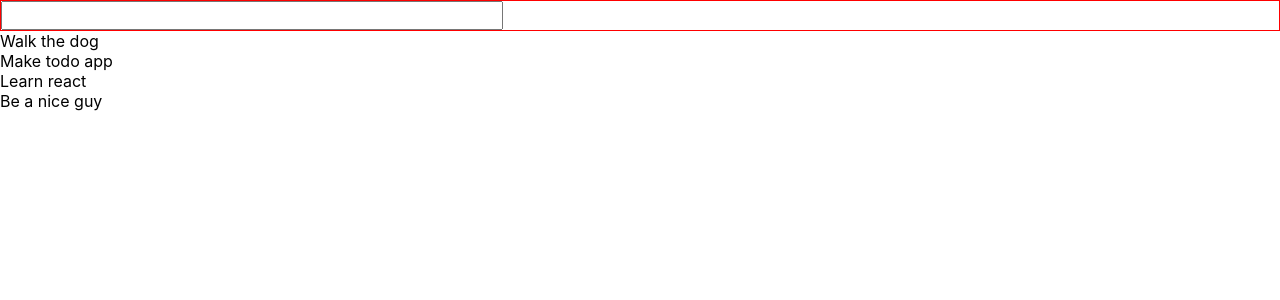
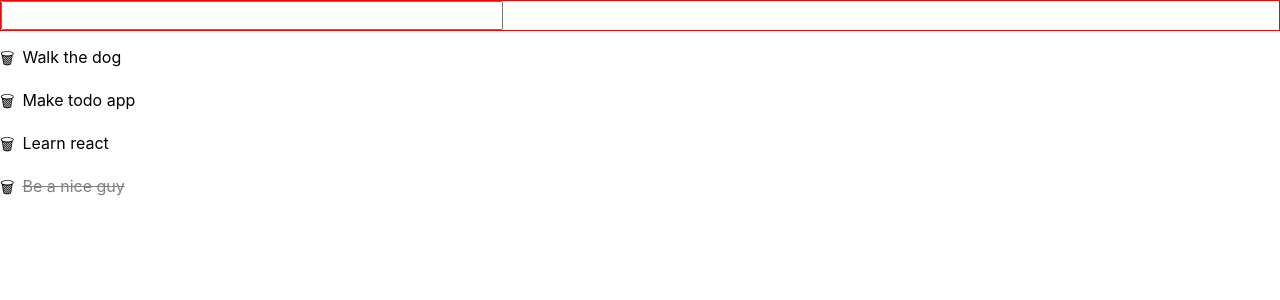
Before and after one commit to flagoon/todoApp, a React (Create React App) app: page / in a window 1280 px wide. Shown: the top 300 px of the page. Built offline with nearby package versions, Linux system fonts and the light colour scheme.

Commit message:
Added functionality for todo items.

```diff
--- /dev/null
+++ b/src/compoConto/Todos/DisableButton.tsx
@@ -0,0 +1,21 @@
+import * as React from 'react';
+import styled from 'styled-components';
+
+interface IProps {
+  className: string;
+  onClick: (e: React.MouseEvent<HTMLDivElement>, id: number) => void;
+  todoId: number;
+}
+
+export const DisableButton = ({ className, onClick, todoId }: IProps) => {
+  return (
+    <div className={className} onClick={e => onClick(e, todoId)}>
+      🗑
+    </div>
+  );
+};
+
+export const StyledDisableButton = styled(DisableButton)`
+  margin-right: 0.5rem;
+  cursor: pointer;
+`;
--- a/src/compoConto/Todos/TodoContainer.tsx
+++ b/src/compoConto/Todos/TodoContainer.tsx
@@ -1,16 +1,53 @@
 import * as React from 'react';
 import { ITodoItem } from '../../data/todo-list';
+import { StyledTodoItem } from './TodoItem';
+import styled from 'styled-components';
+import { StyledDisableButton } from './DisableButton';
 
 interface IProps {
   todoList: ITodoItem[];
 }
 
+const onClick = (e: React.MouseEvent<HTMLDivElement>, id: number) => {
+  e.preventDefault();
+  console.log(id);
+};
+
 export const TodoList = ({ todoList }: IProps) => {
   return (
-    <>
+    <TodoListArea>
       {todoList.map((el: ITodoItem, index: number) => {
-        return <div key={index}>{el.name}</div>;
+        return (
+          <TodoItemArea key={index}>
+            <StyledTodoItem
+              todoId={index}
+              isDone={el.isDone}
+              className="todoItem"
+            >
+              {el.name}
+            </StyledTodoItem>
+            <StyledDisableButton
+              className="styledDisableButton"
+              onClick={onClick}
+              todoId={index}
+            />
+          </TodoItemArea>
+        );
       })}
-    </>
+    </TodoListArea>
   );
 };
+
+const TodoListArea = styled.ul`
+  list-style-position: outside;
+  list-style-type: none;
+  padding: 0;
+  user-select: none;
+`;
+
+const TodoItemArea = styled.div`
+  display: flex;
+  flex-direction: row-reverse;
+  justify-content: flex-end;
+  margin: 1rem 0;
+`;
--- /dev/null
+++ b/src/compoConto/Todos/TodoItem.tsx
@@ -0,0 +1,26 @@
+import * as React from 'react';
+import styled from 'styled-components';
+
+interface IProps {
+  children: React.ReactNode;
+  todoId: number;
+  isDone: boolean;
+  className: string;
+}
+
+export const TodoItem = ({ todoId, children, className }: IProps) => {
+  return (
+    <li data-id={todoId} className={className}>
+      {children}
+    </li>
+  );
+};
+
+export const StyledTodoItem = styled(TodoItem)`
+  color: ${({ isDone }: IProps) => (isDone ? 'gray' : 'black')};
+  text-decoration: ${({ isDone }: IProps) =>
+    isDone ? 'line-through' : 'none'};
+  list-style-type: none;
+  transition: text-decoration 1s;
+  display: inline;
+`;
```
